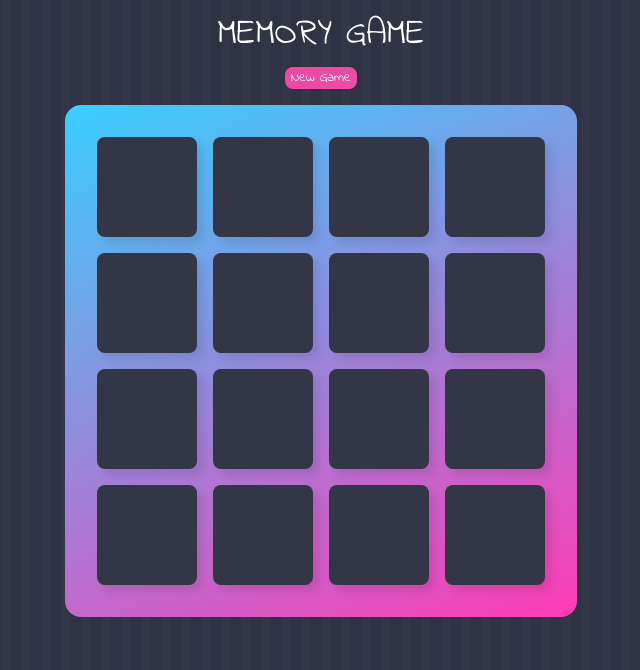
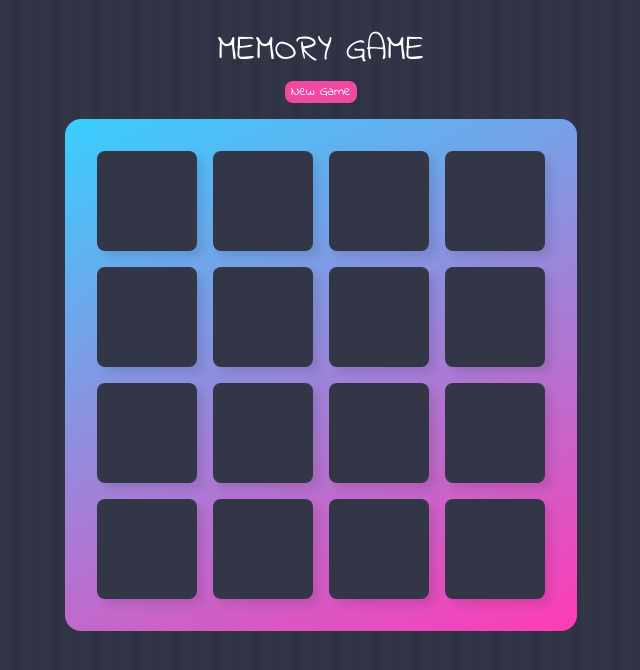
Before and after one commit to nogawa11/memory-game, a React (Create React App) app: page / in a window 1280 px wide. Shown: the top 670 px of the page, without its empty margins (319-959 px from the left). Built offline with nearby package versions, Linux system fonts and the light colour scheme.

Commit message:
fixed margin

```diff
--- a/src/App.css
+++ b/src/App.css
@@ -46,12 +46,13 @@ header {
   font-size: 36px;
   color: rgb(255, 255, 255);
   text-transform: uppercase;
+  margin-top: 16px;
 }
 
 .btn-start {
   background-color: rgb(238, 74, 164);
   border: 0;
-  margin-top: 6px;
+  margin-top: 4px;
   border-radius: 8px;
   font-family: inherit;
   transition: all ease 0.5s;
```
